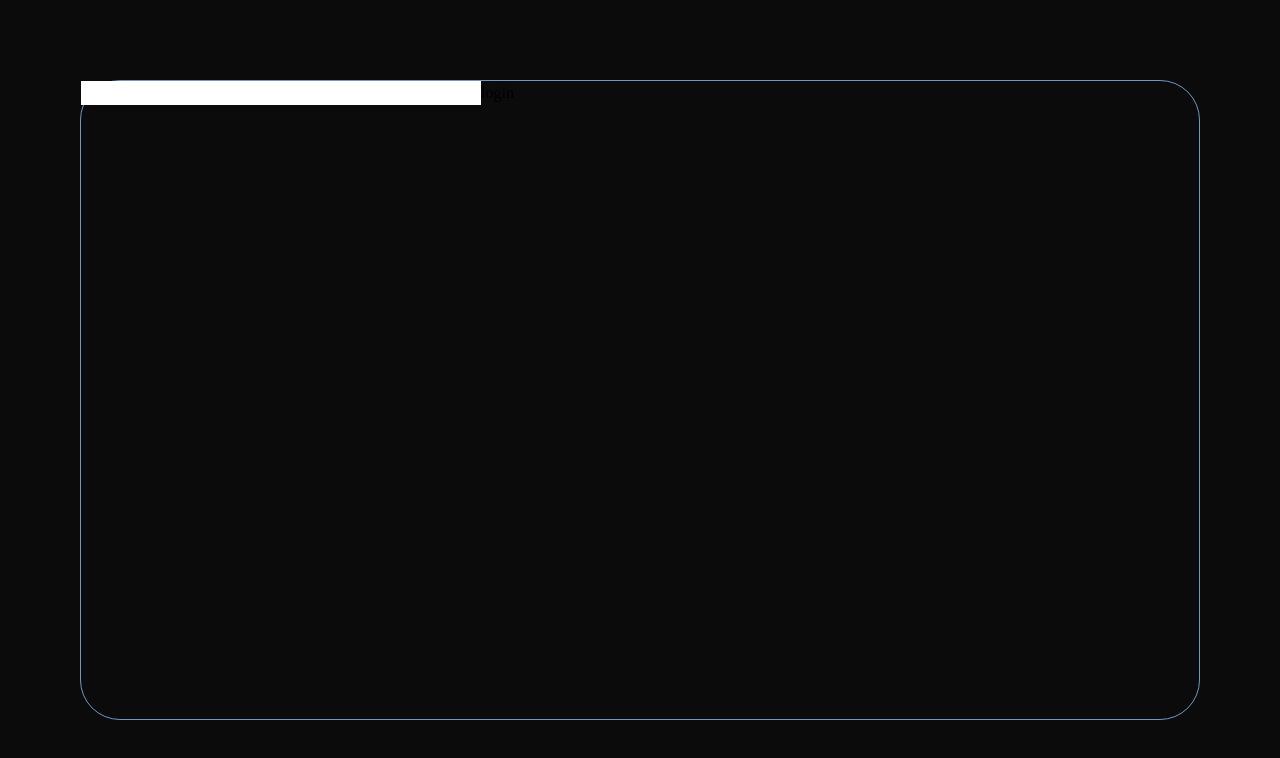
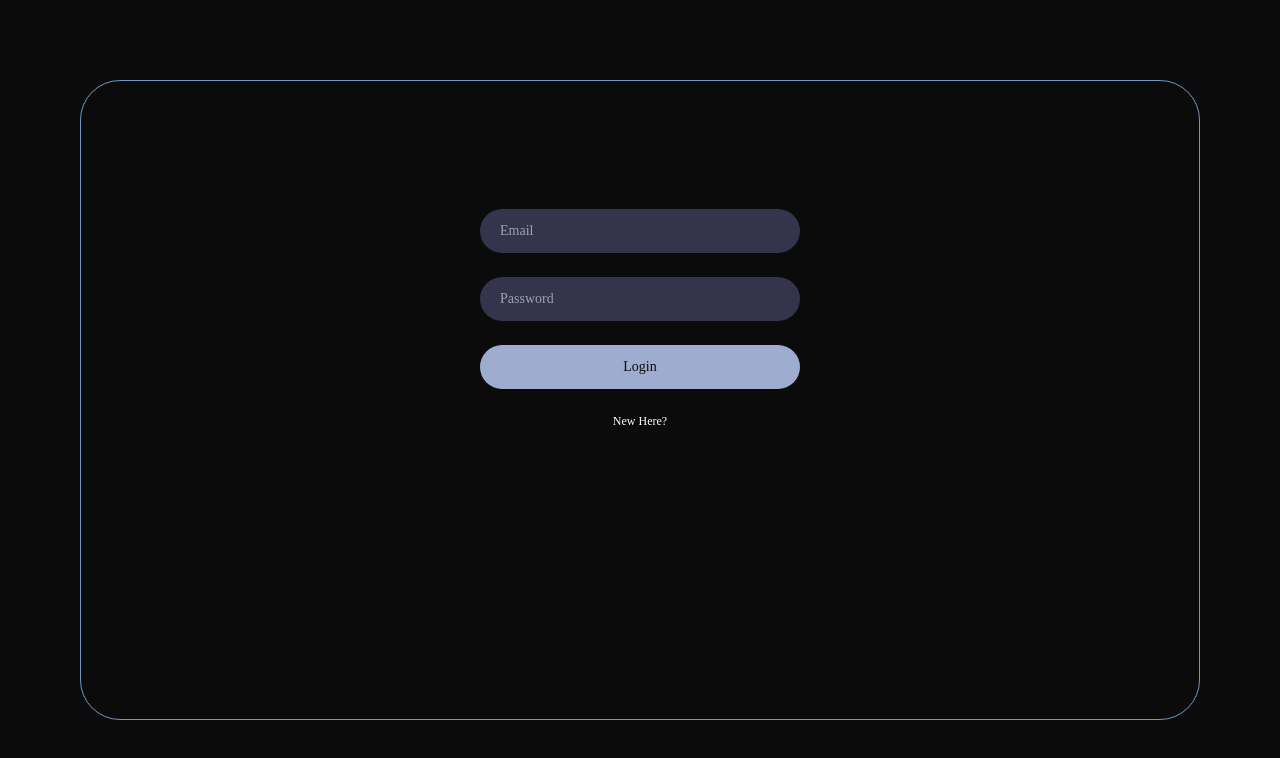
Before and after one commit to syifaull/gps-dashboard, a React (Create React App) app: page / in a window 1280 px wide. Shown: the top 758 px of the page. Built offline with nearby package versions, Linux system fonts and the light colour scheme.

Commit message:
finishing login slice

```diff
--- /dev/null
+++ b/src/components/ButtonBlue.jsx
@@ -0,0 +1,13 @@
+import React from "react";
+
+const ButtonBlue = (props) => {
+  return (
+    <div>
+      <button className="w-full mb-6 h-11 rounded-[45px] text-sm text-[#0B0B0B] bg-[#9EADCF] hover:bg-[#7b87a1] active:bg-[#9EADCF] ">
+        {props.title}
+      </button>
+    </div>
+  );
+};
+
+export default ButtonBlue;
--- a/src/components/Frame.jsx
+++ /dev/null
@@ -1,13 +0,0 @@
-import React from "react";
-
-const Frame = () => {
-  return (
-    <div className="w-full min-h-screen -z-10 ">
-      <div className="p-10 rounded-lg border border-[#7496C1]">
-        <h1 className="text-3xl font-bold underline">Hello world!</h1>
-      </div>
-    </div>
-  );
-};
-
-export default Frame;
--- /dev/null
+++ b/src/components/InputForm.jsx
@@ -0,0 +1,15 @@
+import React from "react";
+
+const InputForm = (props) => {
+  return (
+    <div className="w-80 block">
+      <input
+        type={props.type}
+        placeholder={props.placeholder}
+        className="w-full px-5 py-3 mb-6 bg-[#34344D] rounded-[45px] text-sm text-white focus:outline-none focus:ring-2 focus:ring-[#9EADCF]"
+      />
+    </div>
+  );
+};
+
+export default InputForm;
--- a/src/pages/Login.jsx
+++ b/src/pages/Login.jsx
@@ -1,13 +1,21 @@
 import React from "react";
+import { Link } from "react-router-dom";
+import ButtonBlue from "../components/ButtonBlue";
+import InputForm from "../components/InputForm";
 
 const Login = () => {
   return (
     <div className="w-full h-screen bg-[#0B0B0B] p-20">
-      <div className="w-full h-full rounded-[40px] border border-[#7496C1]">
-        <div>
-          <input />
-          <input />
-          <button>login</button>
+      <div className="block h-full rounded-[40px] border border-[#7496C1]">
+        <div className="flex justify-center mt-32">
+          <div className="w-80 block">
+            <InputForm type="text" placeholder="Email" />
+            <InputForm type="password" placeholder="Password" />
+            <ButtonBlue title="Login" />
+            <Link to="/register">
+              <p className="text-white text-xs text-center">New Here?</p>
+            </Link>
+          </div>
         </div>
       </div>
     </div>
```
